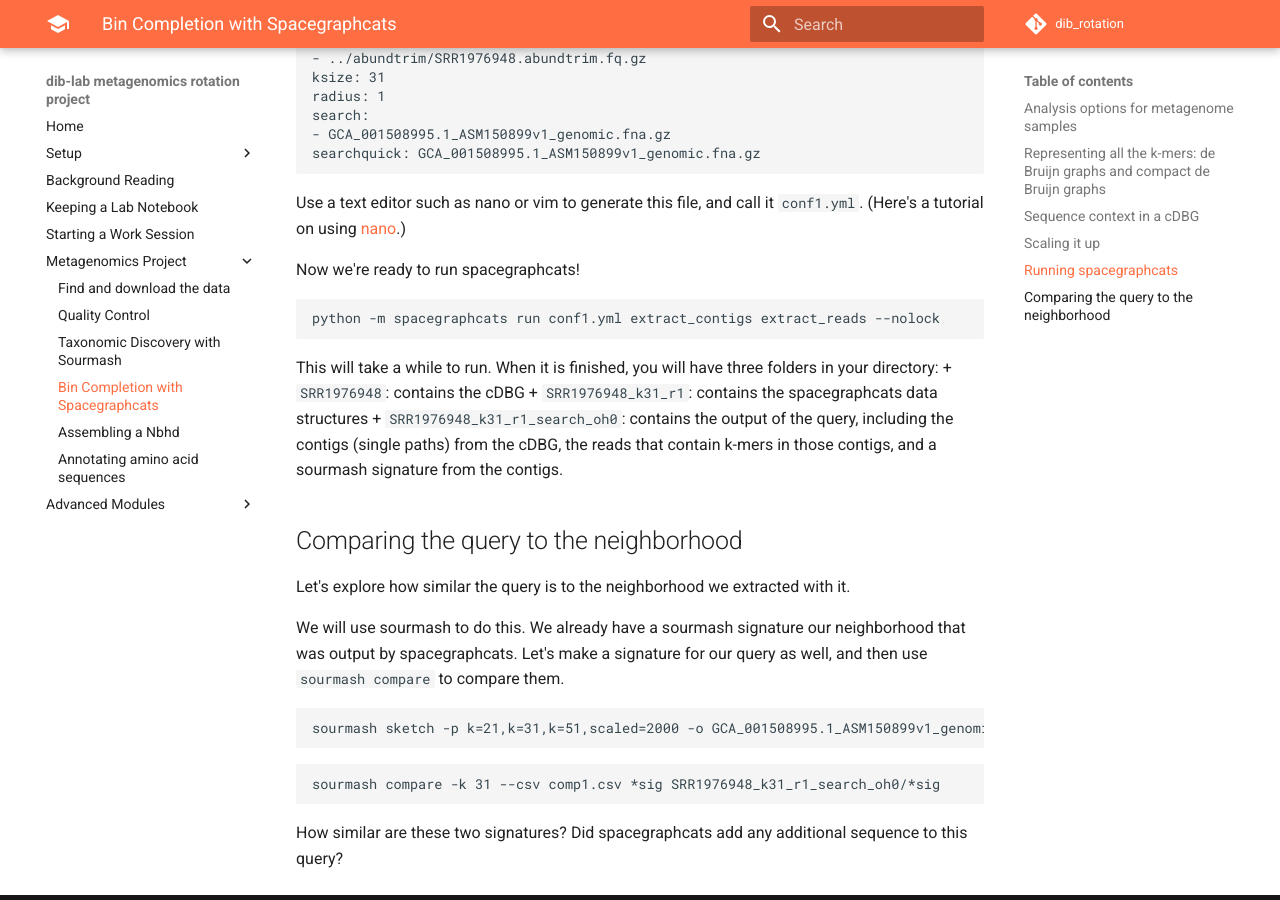
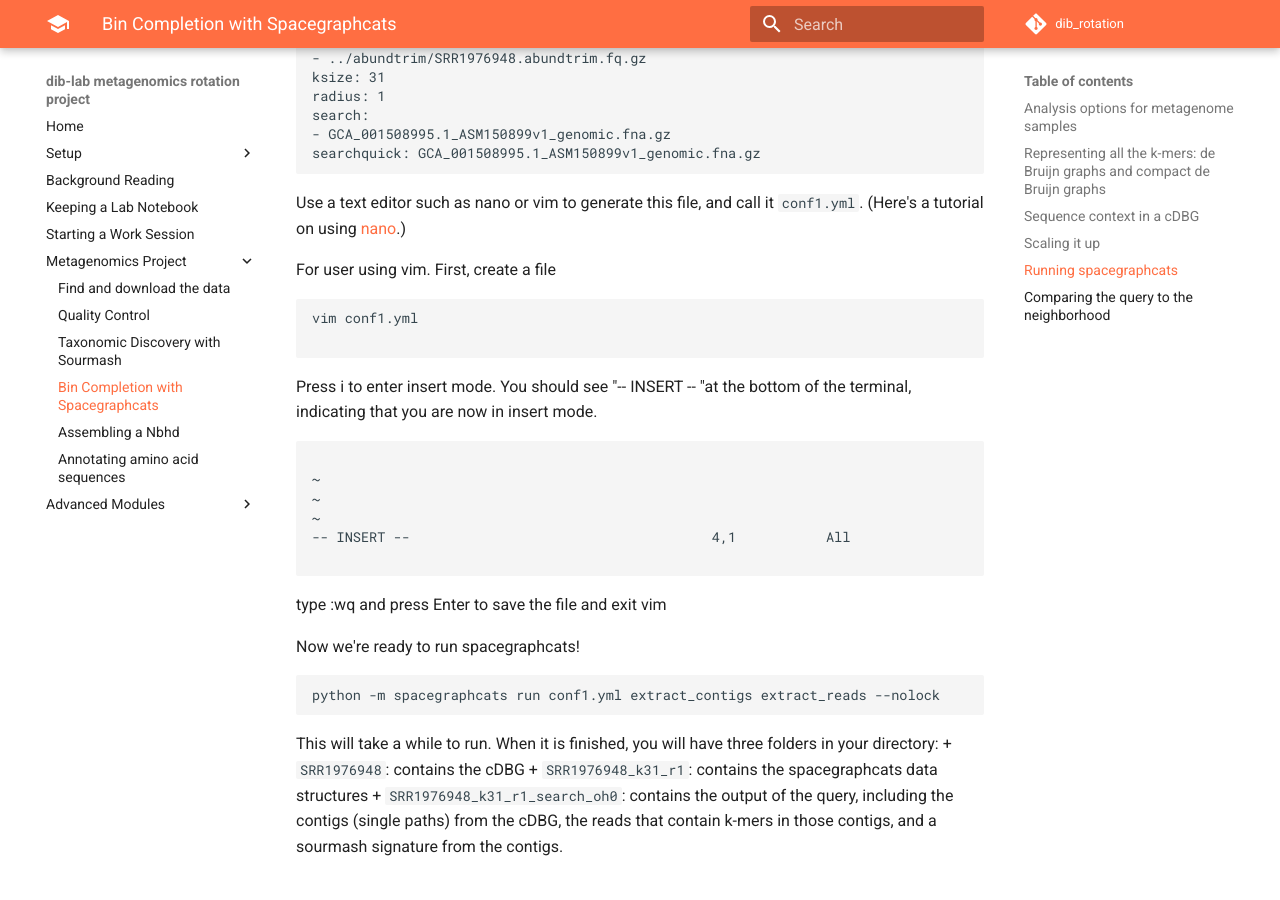
Before and after one commit to dib-lab/dib_rotation, an MkDocs documentation site: the page built from doc/08_bin_completion_with_spacegraphcats.md, in a window 1280 px wide and 900 px high, scrolled down 7004 px. Built offline with MkDocs 1.6.1 and Material for MkDocs 9.7.7, drawn with Linux system fonts in a browser that asks for light colours; comment, search, counter and statistics services are not loaded.

Commit message:
issue #71

````diff
--- a/doc/08_bin_completion_with_spacegraphcats.md
+++ b/doc/08_bin_completion_with_spacegraphcats.md
@@ -215,6 +215,26 @@
 Use a text editor such as nano or vim to generate this file, and call it `conf1.yml`.
 (Here's a tutorial on using [nano](https://datacarpentry.org/shell-genomics/05-writing-scripts/).)
 
+For user using vim.
+First, create a file
+```
+vim conf1.yml
+
+```
+Press i to enter insert mode. You should see "-- INSERT -- "at the bottom of the terminal, indicating that you are now in insert mode.
+```
+
+~
+~
+~
+-- INSERT --                                     4,1           All
+
+```
+type :wq and press Enter to save the file and exit vim
+
+
+
+
 Now we're ready to run spacegraphcats!
 
 ```
````
